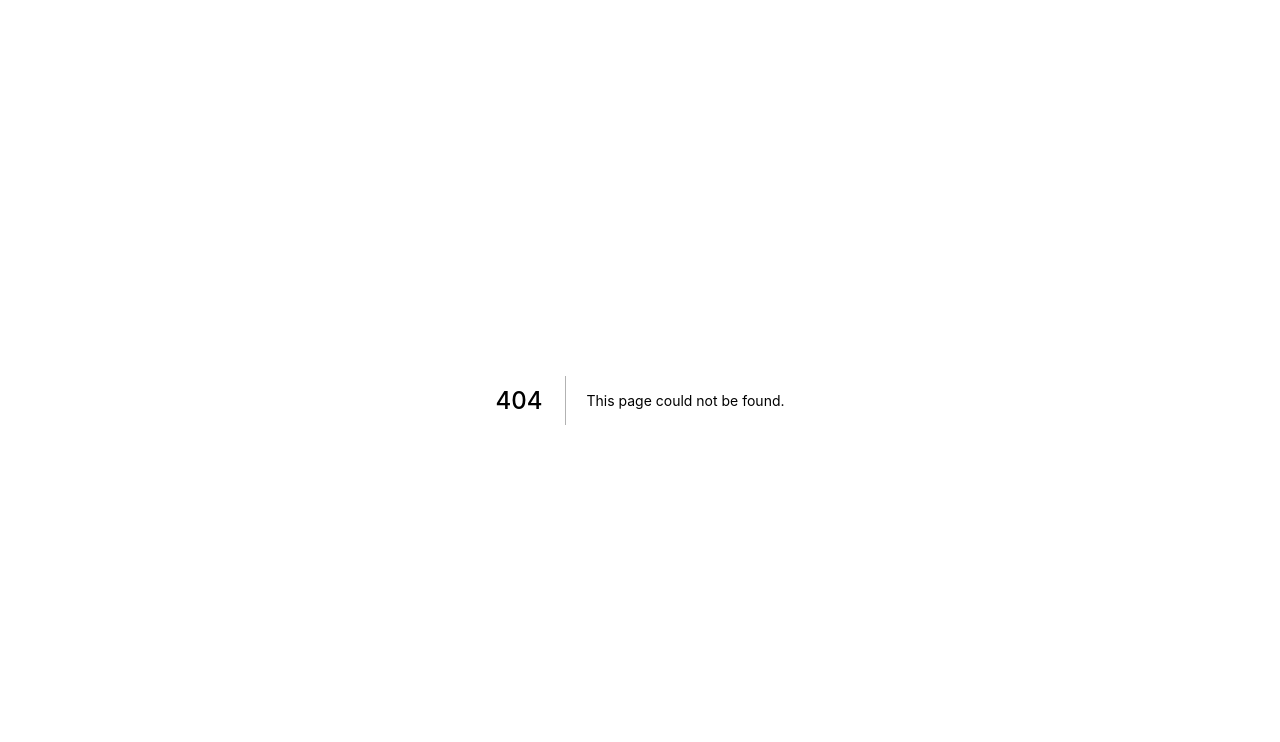
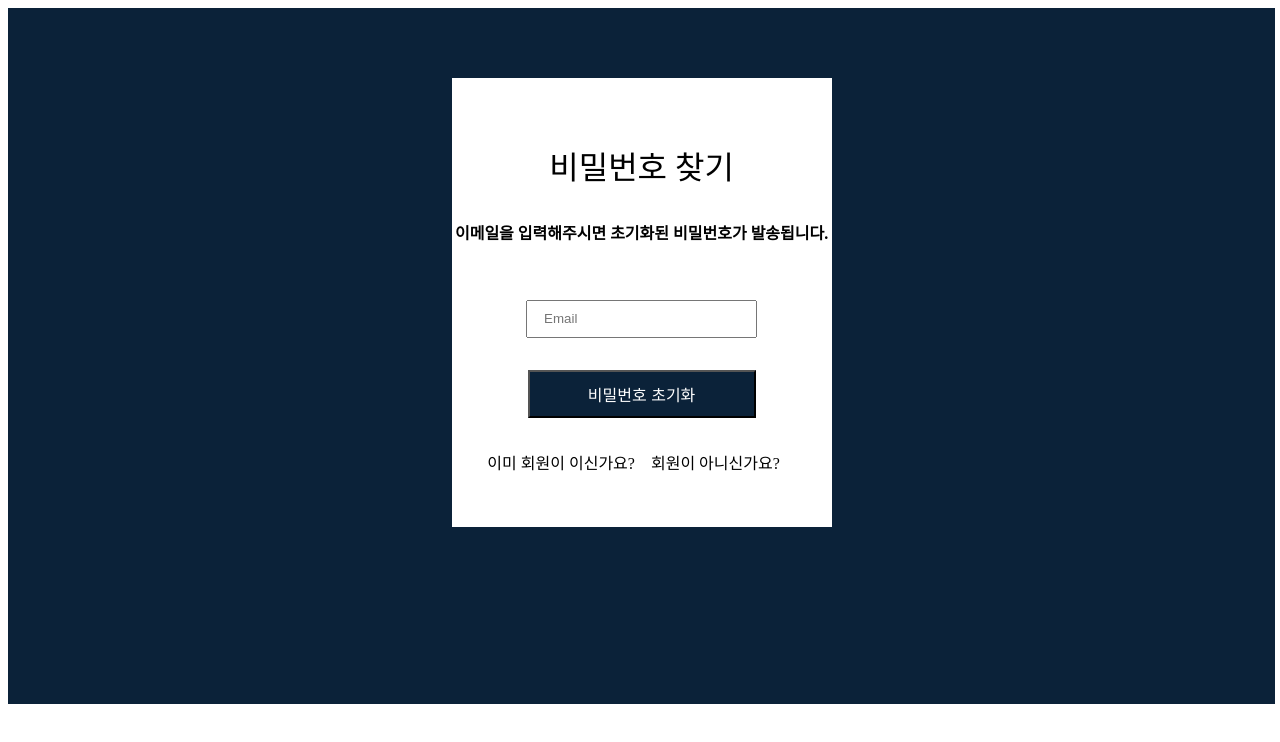
Before and after one commit to Jin-seop/Travel-story, a Next.js app in the folder client/: page /components/LoginPage/PasswordBody in a window 1280 px wide. Before the commit this address had no page. Shown: the top 742 px of the page. Built offline with nearby package versions, Linux system fonts and the light colour scheme.

Commit message:
추가 : 비밀번호 찾기

```diff
--- a/client/pages/PasswordPage.tsx
+++ b/client/pages/PasswordPage.tsx
@@ -1,6 +1,6 @@
 import Head from "next/head";
 import { useRouter } from "next/router";
-import { Header } from "./components/LoginPage";
+import { Header, PasswordBody } from "./components/LoginPage";
 
 const PasswordPage = () => {
   const router = useRouter();
@@ -10,7 +10,7 @@ const PasswordPage = () => {
         <title>Travel Story</title>
       </Head>
       <Header />
-      <div>PasswordPage</div>
+      <PasswordBody />
     </>
   );
 };
--- /dev/null
+++ b/client/pages/components/LoginPage/PasswordBody.tsx
@@ -0,0 +1,36 @@
+import { useRouter } from "next/router";
+import style from "../../styles/LoginPage.module.scss";
+
+const PasswordBody = () => {
+  const router = useRouter();
+  return (
+    <div className={style.LoginBodyContainer}>
+      <div className={style.LoginContainer}>
+        <p>비밀번호 찾기</p>
+        <h4>이메일을 입력해주시면 초기화된 비밀번호가 발송됩니다.</h4>
+        <form>
+          <input placeholder="Email" type="email" />
+          <button>비밀번호 초기화</button>
+        </form>
+        <div>
+          <a
+            onClick={() => {
+              router.push("/LoginPage");
+            }}
+          >
+            이미 회원이 이신가요?
+          </a>
+          <a
+            onClick={() => {
+              router.push("/SignUpPage");
+            }}
+          >
+            회원이 아니신가요?
+          </a>
+        </div>
+      </div>
+    </div>
+  );
+};
+
+export default PasswordBody;
--- a/client/pages/components/LoginPage/index.tsx
+++ b/client/pages/components/LoginPage/index.tsx
@@ -1,3 +1,4 @@
 export { default as Header } from "./Header";
 export { default as LoginBody } from "./LoginBody";
 export { default as SignUpBody } from "./SignUpBody";
+export { default as PasswordBody } from "./PasswordBody";
```
